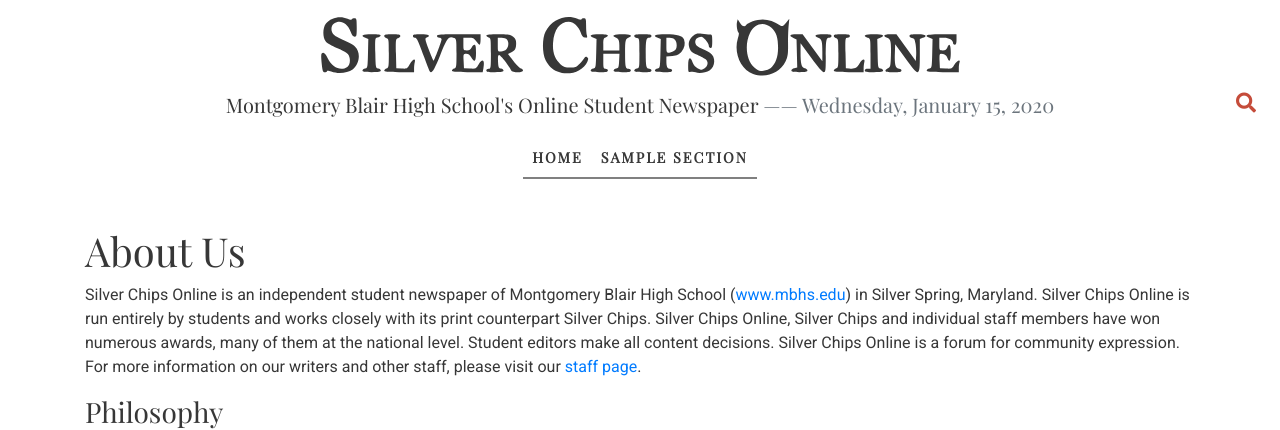
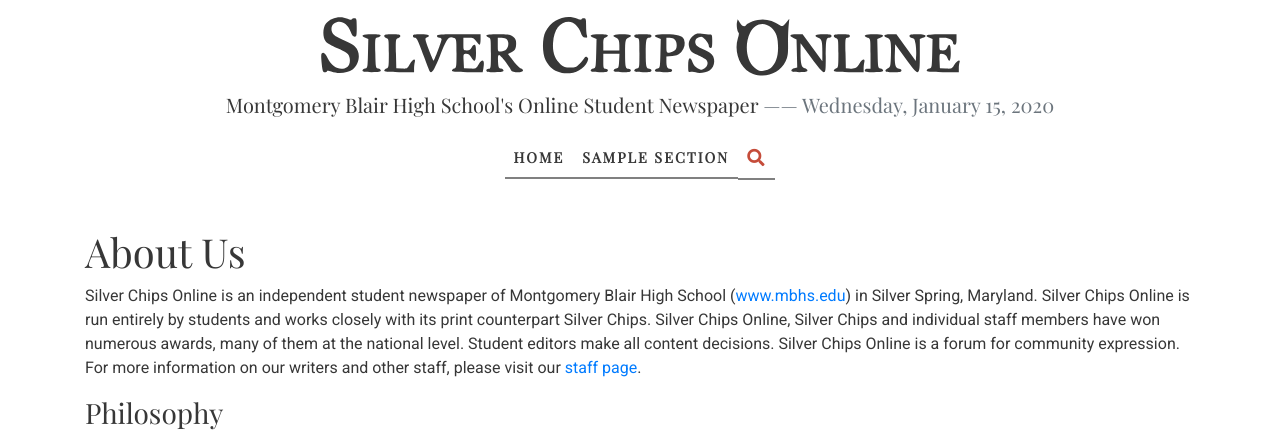
Before and after one commit to mbhs/silverchips, a Django app: template home/templates/home/about/about.html in a window 1280 px wide. Shown: the top 430 px of the page. Run offline with Django 3.2, Linux system fonts and the light colour scheme; tables that the repository leaves empty hold one stand-in row (values such as "Sample post"); the template is opened without the code that fills it: values that come from a table or form of the project are taken from there, most other values are stand-ins (such as "Sample title", 1, 10 or a date in 2020); style sheets or scripts are compiled from the project's sources; parts of the project's set-up code (start-up, migrations or seed data) failed here and were passed over; some libraries are stand-ins or nearby versions.

Commit message:
put search in navbar

```diff
--- a/home/static/home/styles/imports/_navbar-styles.scss
+++ b/home/static/home/styles/imports/_navbar-styles.scss
@@ -60,17 +60,18 @@
 }
 
 //SEARCH BUTTON
-#search.d-lg-block {    //only applies to button on desktops
-    position: absolute; //also fix this; repeated buttons were only to save time
-    right: 0;           //use js or something
-    z-index: 1;
-}
-#search button {
+// #search.d-lg-block {    //only applies to button on desktops
+//     position: absolute; //also fix this; repeated buttons were only to save time
+//     right: 0;           //use js or something
+//     z-index: 1;
+// }
+
+#search {
     height: 100%;
     border: none;
 
     display: inline;
-    padding: 0 10% 0 10px;
+    padding: 0 10% 0 15px;
 
     text-transform: uppercase;
     font: bold 1.25rem $site-header-font;
--- a/home/templates/home/includes/navbar.html
+++ b/home/templates/home/includes/navbar.html
@@ -6,9 +6,7 @@
     {# logo for desktop #}
     <a class="logo mx-auto py-3 d-none d-lg-block" href="{% url "home:index" %}"> {% include "home/includes/_logo-svg.html" %} </a>
 
-    <li id="search" class="d-none d-lg-block">
-      <button class="nav-link d-inline-block mx-4" data-toggle="modal" data-target="#searchModal"><i class="fa fa-search"></i></button>
-    </li>
+
     <h6 class="lead text-center d-none d-lg-block">
       Montgomery Blair High School's Online Student Newspaper <span class="text-muted">&mdash;&mdash; {{ now|date:"l, F j, Y" }}</span>
     </h6>
@@ -30,8 +28,10 @@
             <a class="nav-link" href="{% url "home:view_section" root_section.name %}">{{ root_section.title }}</a>
           </li>
         {% endfor %}
-        <li id="search" class="nav-item d-lg-none">
-          <button type="button" class="py-2 w-100 s-0" data-toggle="modal" data-target="#searchModal">Search <i class="fa fa-search"></i></button>
+        <li id="search" class="nav-item px-0">
+          <a type="button" class="nav-link" data-toggle="modal" data-target="#searchModal" style="font-size: 13px;">
+            <i class="fa fa-search fa-lg py-1"></i>
+          </a>
         </li>
       </ul>
     </div>
```
